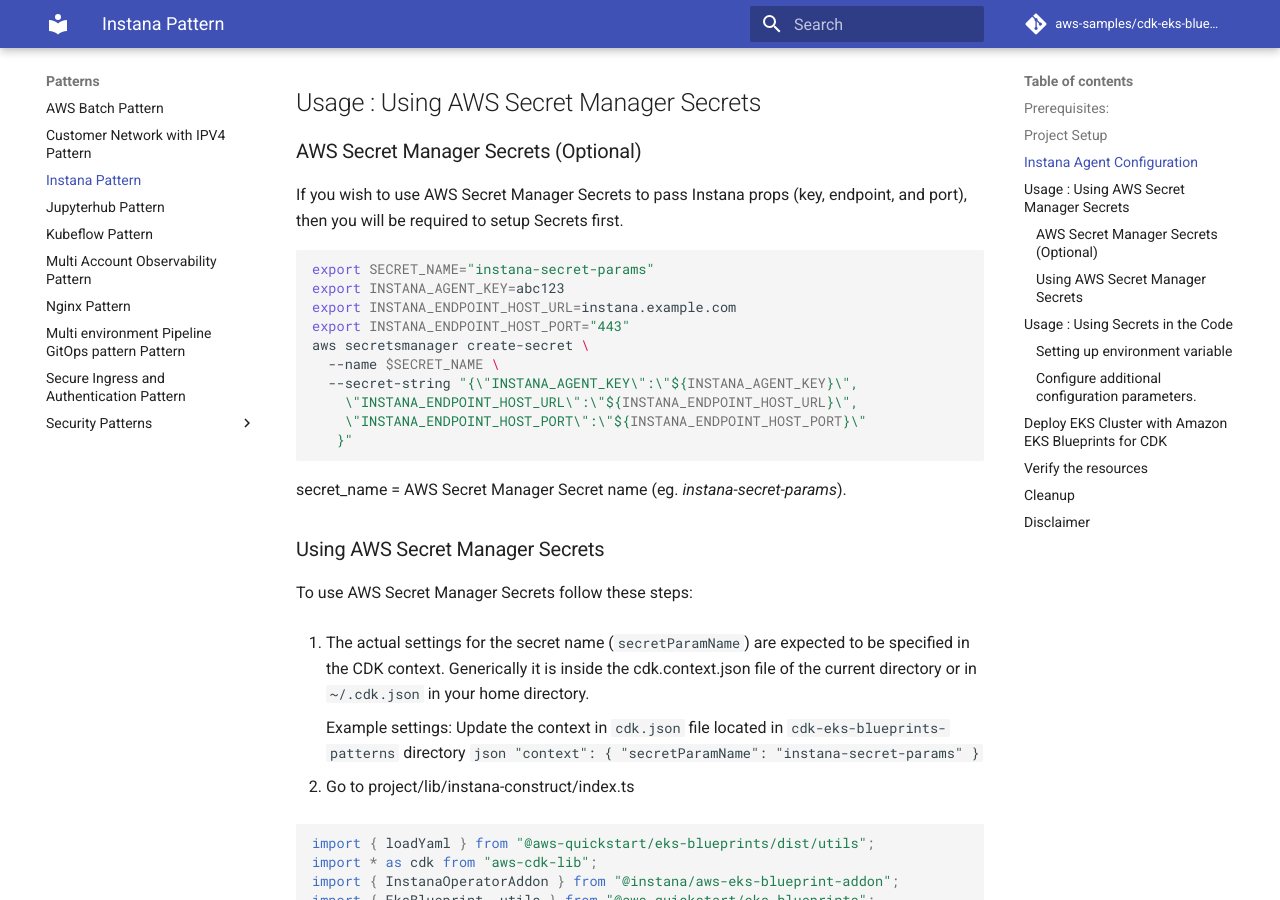
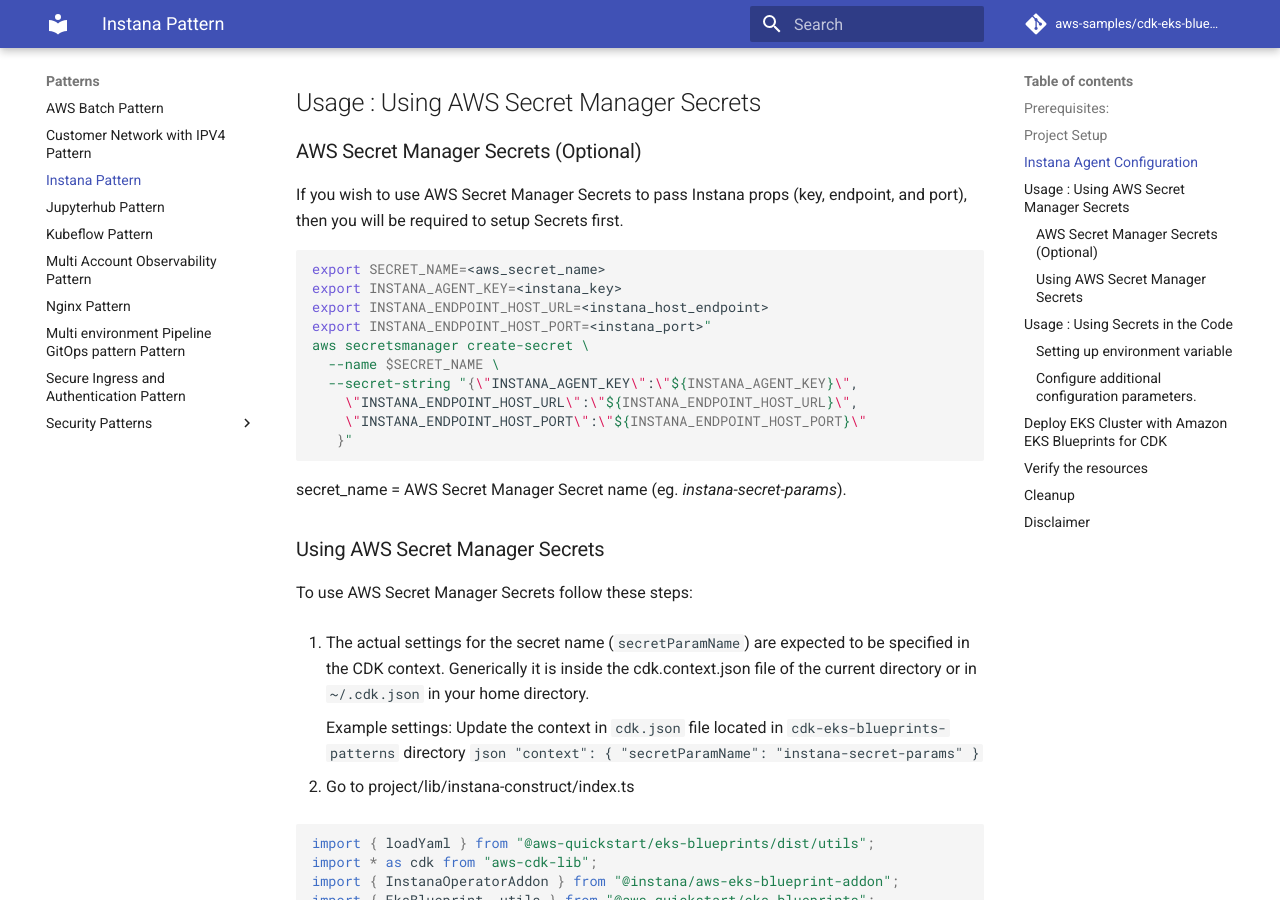
Before and after one commit to aws-samples/cdk-eks-blueprints-patterns, an MkDocs documentation site: the page built from docs/patterns/instana.md, in a window 1280 px wide and 900 px high, scrolled down 1492 px. Built offline with MkDocs 1.6.1 and Material for MkDocs 9.7.7, drawn with Linux system fonts in a browser that asks for light colours; comment, search, counter and statistics services are not loaded.

Commit message:
secretsmanager docs changes

````diff
--- a/docs/patterns/instana.md
+++ b/docs/patterns/instana.md
@@ -50,10 +50,10 @@
 If you wish to use AWS Secret Manager Secrets to pass Instana props (key, endpoint, and port), then you will be required to setup Secrets first.
 
 ```shell
-export SECRET_NAME="instana-secret-params"
-export INSTANA_AGENT_KEY=abc123
-export INSTANA_ENDPOINT_HOST_URL=instana.example.com
-export INSTANA_ENDPOINT_HOST_PORT="443"
+export SECRET_NAME=<aws_secret_name>
+export INSTANA_AGENT_KEY=<instana_key>
+export INSTANA_ENDPOINT_HOST_URL=<instana_host_endpoint>
+export INSTANA_ENDPOINT_HOST_PORT=<instana_port>"
 aws secretsmanager create-secret \
   --name $SECRET_NAME \
   --secret-string "{\"INSTANA_AGENT_KEY\":\"${INSTANA_AGENT_KEY}\",
````
